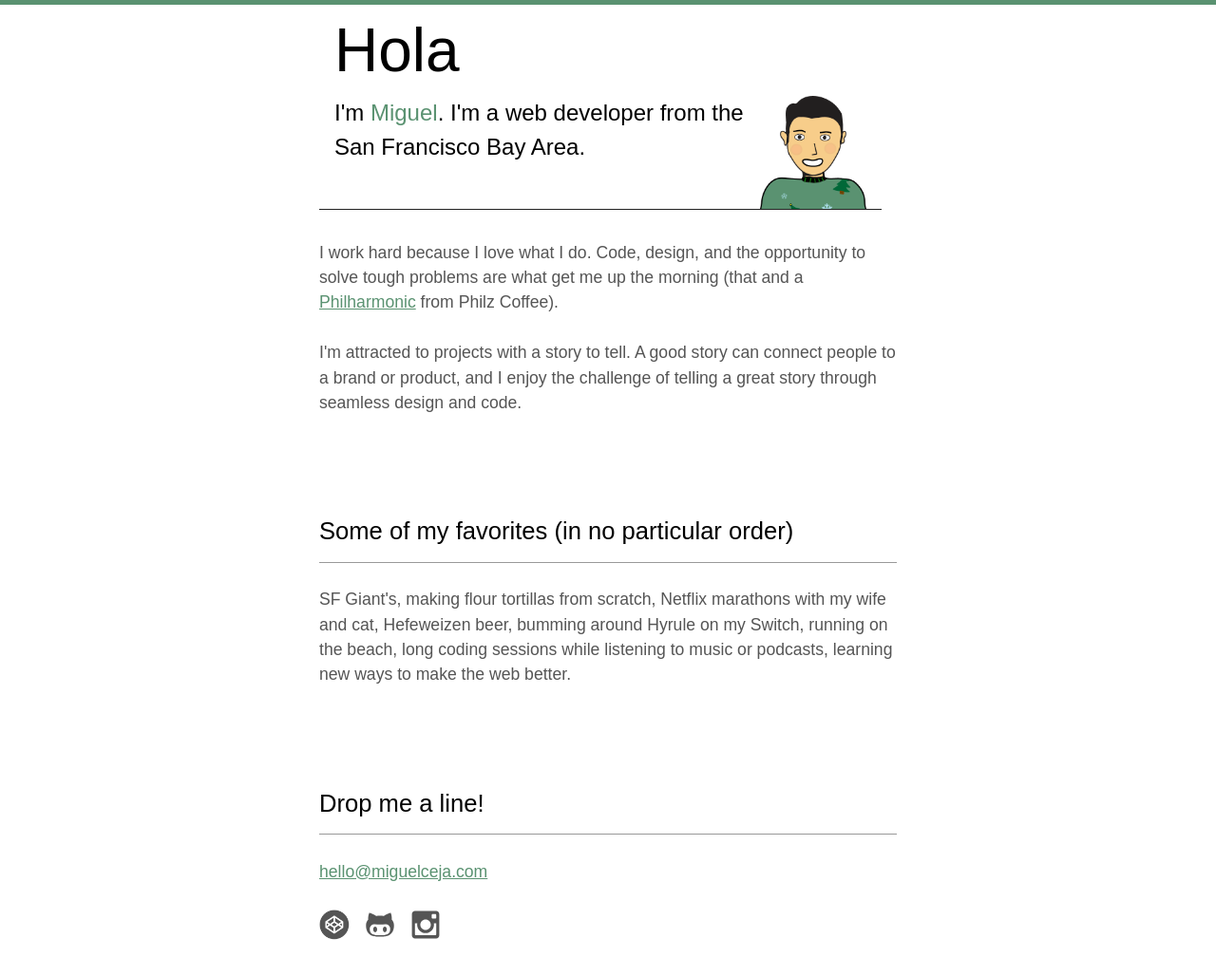
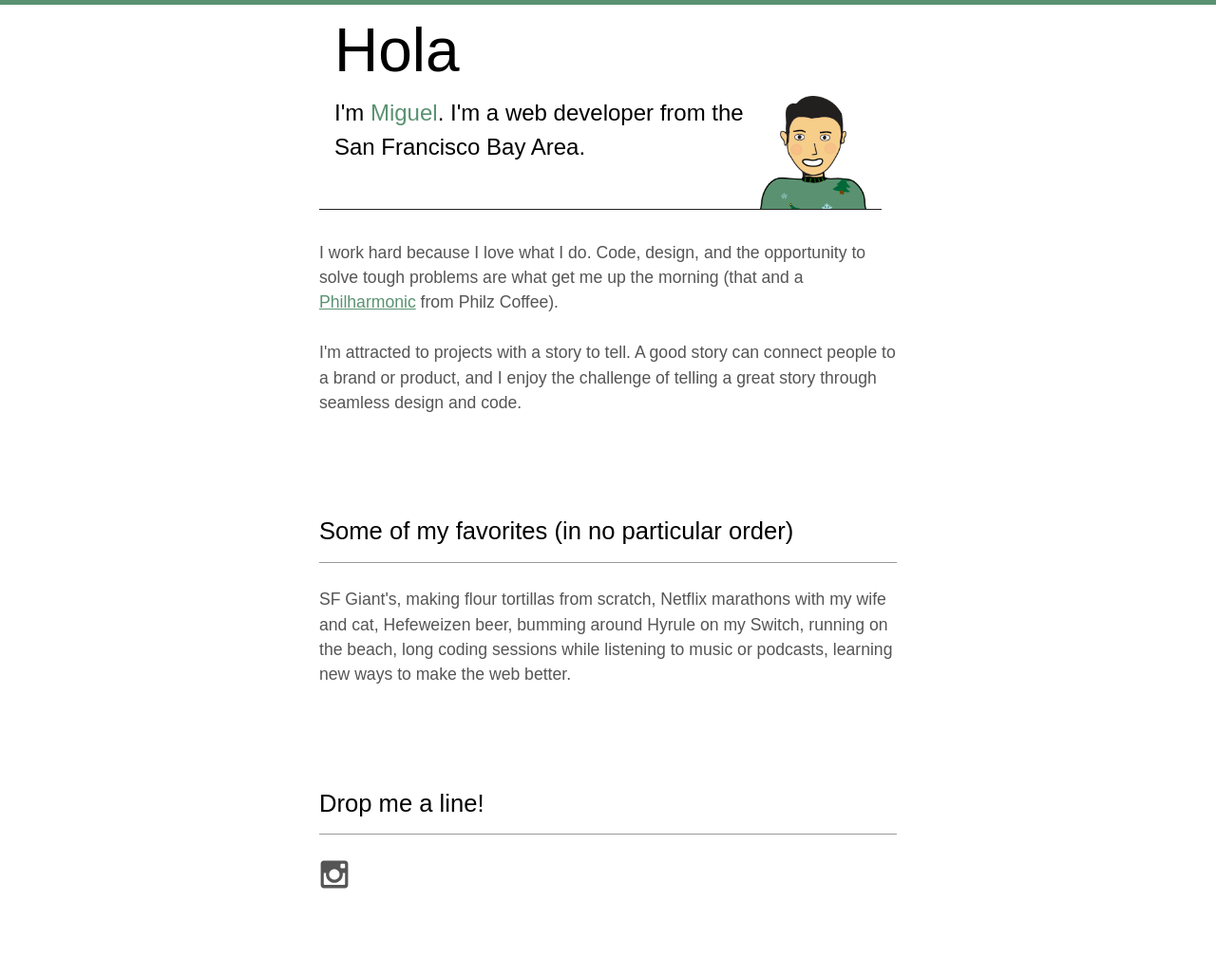
Before and after one commit to miguelceja/miguelceja.github.io, a plain HTML site: page index.html in a window 1280 px wide. Shown: the whole page at 95% size. After the commit the page ends 1001 px from the top, so only its background shows below. Drawn offline with nearby package versions, Linux system fonts and the light colour scheme.

Commit message:
Update footer

```diff
--- a/index.html
+++ b/index.html
@@ -87,16 +87,16 @@
             web better.
           </p>
           <h3>Drop me a line!</h3>
-          <p><a href="mailto:hello@miguelceja.com">hello@miguelceja.com</a></p>
+          <!-- <p><a href="mailto:hello@miguelceja.com">hello@miguelceja.com</a></p> -->
         </div>
         <footer>
           <div class="footer-inner">
-            <a href="http://codepen.io/miguelceja/"
+            <!-- <a href="http://codepen.io/miguelceja/"
               ><img src="images/codepen.png"
-            /></a>
-            <a href="https://github.com/miguelceja"
+            /></a> -->
+            <!-- <a href="https://github.com/miguelceja"
               ><img src="images/github.svg"
-            /></a>
+            /></a> -->
             <a href="https://www.instagram.com/miguelceja/"
               ><img src="images/instagram.svg"
             /></a>
```
